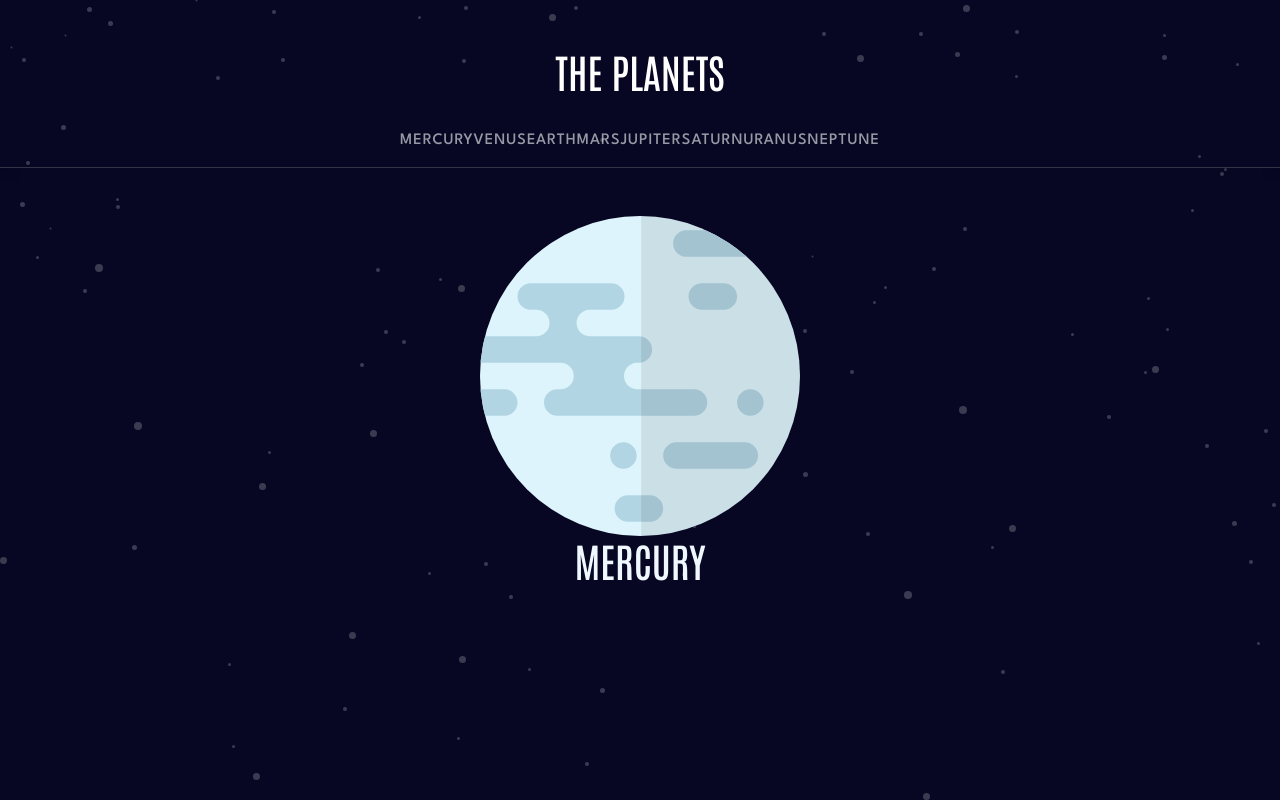
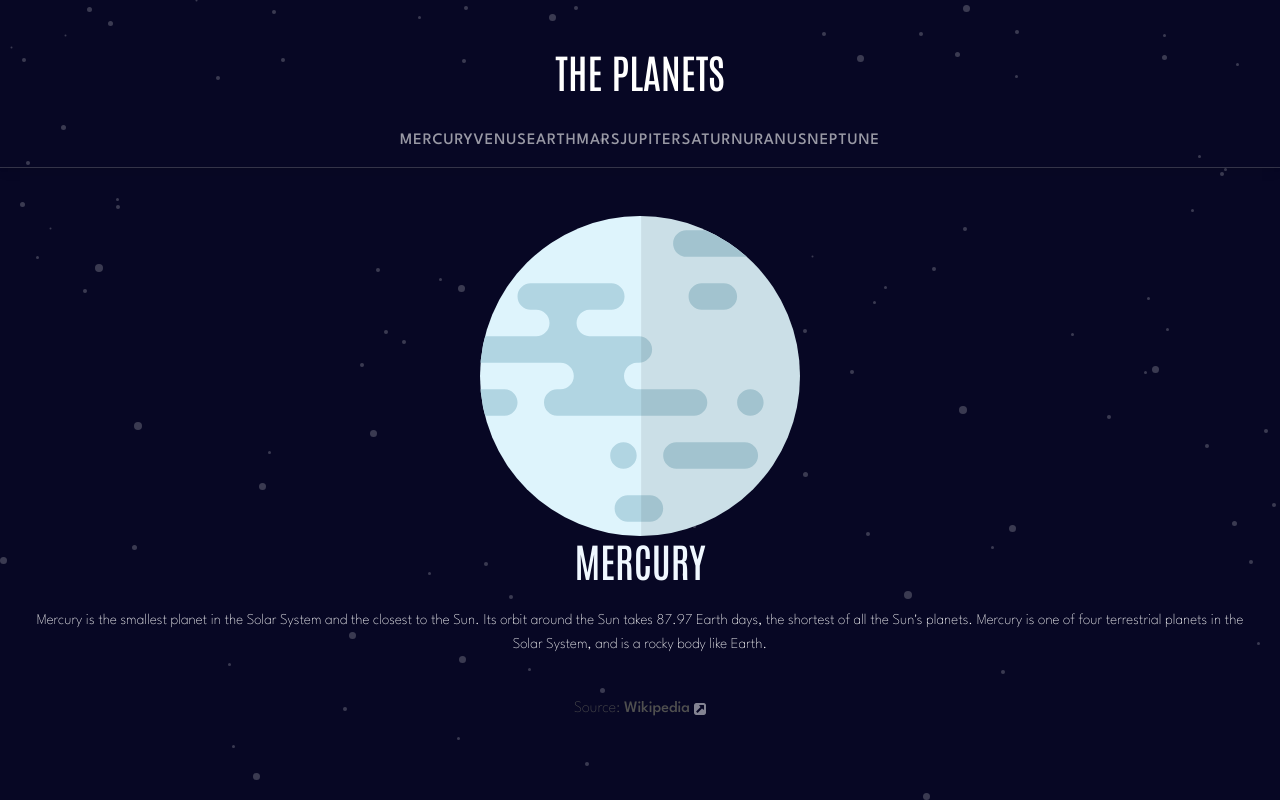
Before and after one commit to NickMagidson/planet-facts, a React (Vite) app: page /mercury in a window 1280 px wide. Built offline with nearby package versions, Linux system fonts and the light colour scheme.

Commit message:
Basic Mercury layout and CSS for placeholder and vision. Updated todo list as well

```diff
--- a/src/components/Mercury.jsx
+++ b/src/components/Mercury.jsx
@@ -1,5 +1,6 @@
 import planets from "../data.json";
-import source from "../../public/assets/icon-source.svg";
+import source from "/assets/icon-source.svg";
+import { MDBTypography } from "mdb-react-ui-kit";
 
 
 console.log(planets)
@@ -23,9 +24,13 @@ const Mercury = () => {
 
         <img src={images.planet} className="w-25 mt-5" alt="planet" />
 
-        <h1 className="planet-name">{name.toUpperCase()}</h1>
-        {/* <p>{overview.content}</p> */}
-        {/* <p>Source: <span>Wikipedia <img src={source} /></span></p> */}
+        <div className="text-section d-flex flex-column align-items-center">
+          <h1 className="planet-name m-0">{name.toUpperCase()}</h1>
+          <MDBTypography tag='p' className="planet-desc p-4 text-center">{overview.content}</MDBTypography>
+          <MDBTypography tag='p' className="planet-source text-sm-start">Source: <span>Wikipedia <img src={source} /></span></MDBTypography>
+        </div>
+
+
 
       </main>
     </>
--- a/src/index.css
+++ b/src/index.css
@@ -2,6 +2,8 @@
 @import url('https://fonts.googleapis.com/css2?family=Antonio:wght@100;400;500;700&display=swap');
 @import url('https://fonts.googleapis.com/css2?family=Antonio:wght@100;400;500;700&family=League+Spartan:wght@100;300;500;700&display=swap');
 
+/* TODO */
+/* SASSify this file */
 
 body,
 html,
@@ -67,6 +69,22 @@ html,
   font-size: 40px;
 }
 
+.planet-desc {
+  font-family: 'League Spartan';
+  font-weight: 200;
+  color: #fff;
+  font-size: 15px;
+}
+
+.planet-source {
+  font-family: 'League Spartan';
+  font-weight: 200;
+}
+
+.planet-source > span {
+  font-weight: 400;
+}
+
 /* MEDIA QUERIES */
 @media (max-width: 760px) {
   #main-nav-items {
@@ -83,6 +101,11 @@ html,
 
     height: 150px;
   }
+
+  .nav-link:hover {
+    background-color: #dadada83 !important;
+  }
+
 }
 
 /* Desktops */
```
Also changed, not shown: 1 other file (tests, documents, lock files or other folders).
